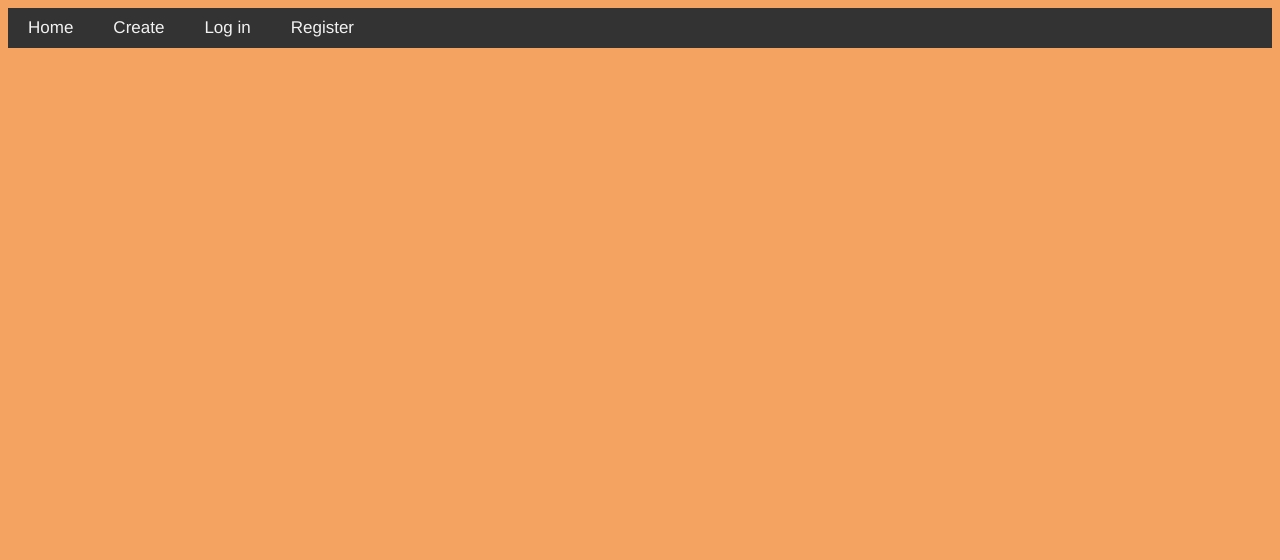
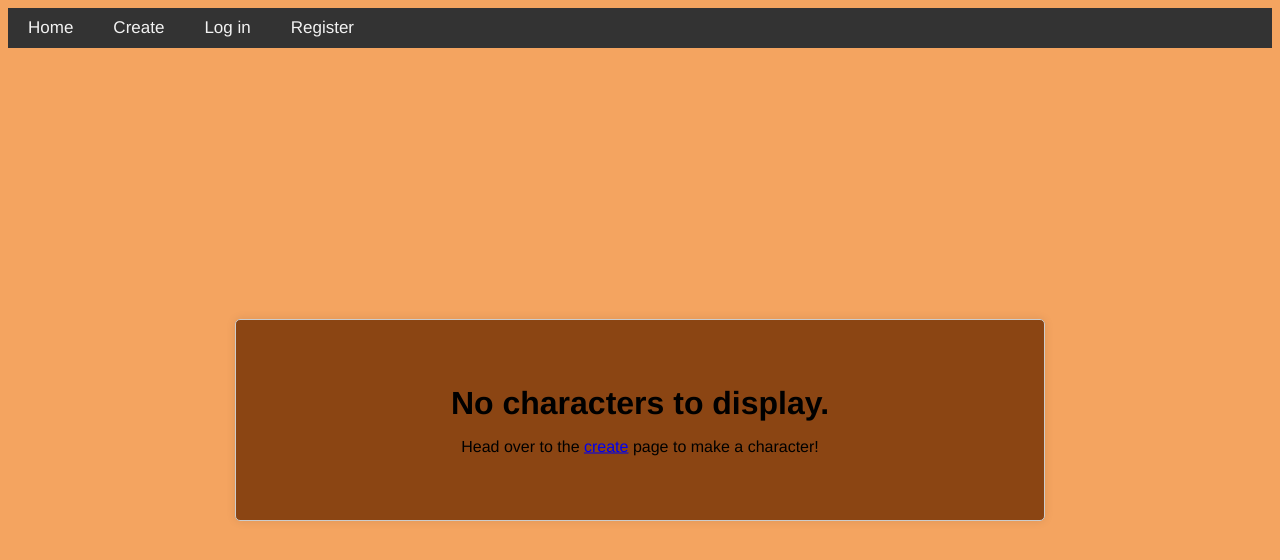
Before and after one commit to BadBabbit/hero-architect, a Django app: template character_creation/templates/mycharacters.html in a window 1280 px wide. Shown: the top 560 px of the page. Run offline with Django 5.2, Linux system fonts and the light colour scheme; the template is opened without the code that fills it, so the values that code supplies are empty.

Commit message:
characters render on the /mycharacters/ page, though not in a particularly gorgeous manner; this requires more work. links are yet to be implemented.

```diff
--- a/character_creation/templates/mycharacters.html
+++ b/character_creation/templates/mycharacters.html
@@ -7,12 +7,9 @@
 {% block styletag %}
     <style>
         .vertical-centre{
-            position: relative;
             top: 50%;
-            -ms-transform: translateY(-50%);
-            transform: translateY(-50%);
         }
-        .centre {
+        .absolute-centre {
             margin: 0;
             position: absolute;
             top: 50%;
@@ -20,14 +17,29 @@
             -ms-transform: translate(-50%, -50%);
             transform: translate(-50%, -50%);
         }
+        .text-centre {
+            display: inline-block;
+            margin: 0 auto;
+            text-align: left;
+
+        }
+        .text-centre p {
+            margin-bottom: 0;
+            font-size: 16px;
+        }
+        .text-centre strong {
+            margin: 0;
+            font-size: 32px;
+        }
+
         .fill {
             width: 100%;
             height: 100%;
         }
-        .container {
+        .list-container {
             width: 60%;
             height: auto;
-            min-height: 10%;
+            min-height: 20%;
             max-height: 80%;
             margin: 20px auto;
             padding: 20px;
@@ -38,25 +50,61 @@
             align-content: center;
             align-self: center;
         }
+        .text-container {
+            position: relative;
+            text-align: center;
+            padding: 0;
+            margin: 0;
+            height: auto;
+        }
         .character {
+            display: inline-block;
+            padding: 20px;
+            border: 1px solid #ccc;
+            border-radius: 5px;
+            width: 95%;
+            text-align: center;
+            box-shadow: 0 0 10px rgba(0, 0, 0, 0.1);
+        }
 
+        .character_name {
+            display: inline;
+            text-align: left;
+        }
+        .character_class_and_level {
+            display: inline;
+            text-align: right;
         }
     </style>
 {% endblock %}
 
-{% block body %}
-    <div class="container centre">
+{% block content %}
+    <div class="list-container absolute-centre vertical-centre">
+        {% if characters %}
             {% for character in characters %}
             <!-- need to make this clickable so that it redirects to character page -->
             <div class="character">
                 <div class="character_name">
-                <strong>{ character.name }</strong>
+                    <strong>{{ character.name }}</strong>
                 </div>
                 <div class="character_class_and_level">
-                <p>{ character.class_and_level }
+                    <p>{{ character.class_and_level }}
                 </div>
             </div>
             {% endfor %}
+        {% else %}
+            <div class="absolute-centre">
+                <div class="text-container">
+                    <div class="text-centre">
+                        <strong>No characters to display.</strong>
+                    </div>
+                    <br>
+                    <div class="text-centre">
+                        <p>Head over to the <a href="/characters/create/">create</a> page to make a character!</p>
+                    </div>
+                </div>
+            </div>
+        {% endif %}
     </div>
 
 {% endblock %}
--- a/templates/generic.html
+++ b/templates/generic.html
@@ -34,7 +34,7 @@
             {% endif %}>Register</a>
         {% endif %}
         {% if user.is_authenticated %}
-            <a href="">My Characters</a>
+            <a href="/characters/mycharacters">My Characters</a>
             <p>Hello, {{username}}</p>
             <a href="/auth/logout" style="float: right">Log out</a>
         {% endif %}
```
Also changed, not shown: character_creation/views.py (+25 -3 lines), character_creation/migrations/0010_alter_character_cha_mod_alter_character_cha_save_and_more.py (added). Lines whose indentation alone changed are shown as unchanged.
